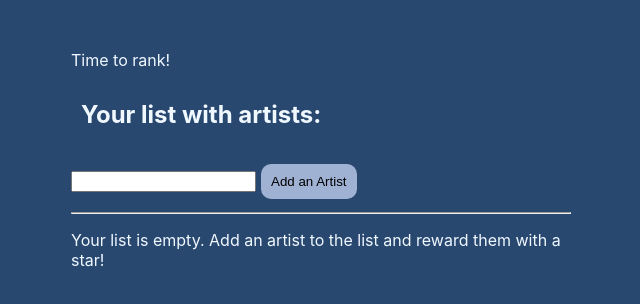
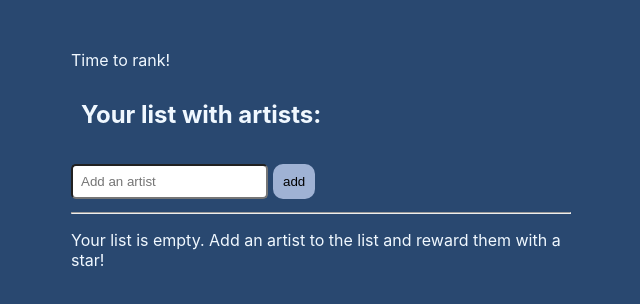
Before and after one commit to marijnbaar/artistranker, a React (Create React App) app: page / in a window 1280 px wide. Shown: the top 304 px of the page, without its empty margins (319-959 px from the left). Built offline with nearby package versions, Linux system fonts and the light colour scheme.

Commit message:
added styling to the form

```diff
--- a/src/App.js
+++ b/src/App.js
@@ -29,6 +29,7 @@ function App() {
                   text={artist.text}
                   id={artist.id}
                   count={artist.count}
+                  pic={artist.pic}
                 />
               ))
               : <p>Your list is empty. Add an artist to the list and reward them with a star!</p>}
--- a/src/components/Artistinput.js
+++ b/src/components/Artistinput.js
@@ -6,12 +6,12 @@ import { addArtist } from '../actions/actions';
 export function ArtistInput({ add }) {
   return (
     <div className="newArtist">
-      <input id="listInput" />
+      <input id="listInput" placeholder="Add an artist"/>
       <button
         className="btn-1"
         type="submit"
         onClick={() => add(document.getElementById('listInput').value)}>
-        Add an Artist
+        add
       </button>
       <hr />
     </div>
--- a/src/components/Artistpage.js
+++ b/src/components/Artistpage.js
@@ -12,15 +12,30 @@ function Artistpage(artistId) {
     dispatch(closeArtist());
   }
 
+  const editArtist = (event) => {
+    event.preventDefault();
+    const updateName = document.getElementById('updateArtistName').value;
+    const addPicture = document.getElementById('updateArtistPicture').value;
+    dispatch(updateArtist(artistId, updateName, addPicture))
+  }
+
   return (
     <div className="artist-page-wrapper">
       <h2>Artist information</h2>
-      {/* <form className="artist-form" >
+      <p>{selectArtist}</p>
+      <form className="artist-form" >
+        <label><p>Update Artist Name</p></label>
+        <input type="text" id="updateArtistName" placeholder="Enter name" />
+        <label><p>Update Artist Picture</p></label>
+        <input type="file" id="updateArtistPicture" placeholder="Upload a picture" />
+        <button type="button" className="btn-3" onClick={editArtist}>
+          Submit
+        </button>
+      </form>
 
-
-
-      </form>
-       */}
+      <button type="button" className="btn-2" onClick={closeArtistPage}>
+        <i className="fas fa-trash" />
+      </button>
     </div>
   )
 
--- a/src/index.css
+++ b/src/index.css
@@ -5,8 +5,6 @@ body {
   font-family: -apple-system, BlinkMacSystemFont, 'Segoe UI', 'Roboto', 'Oxygen',
     'Ubuntu', 'Cantarell', 'Fira Sans', 'Droid Sans', 'Helvetica Neue',
     sans-serif;
-  -webkit-font-smoothing: antialiased;
-  -moz-osx-font-smoothing: grayscale;
   background-color: rgb(41, 72, 112);
   color: aliceblue;
 }
@@ -16,7 +14,15 @@ header {
 }
 
 input {
-  color: black;
+  color: rgb(255, 255, 255);
+  padding: 8px;
+  border-radius: 5px
+}
+
+.updateArtistPicture {
+  color: rgb(255, 255, 255);
+  border-radius: 5px
+
 }
 
 .app {
@@ -82,6 +88,10 @@ margin: 0;
   cursor: pointer;
 }
 
+.fa-star {
+  padding: 20px;
+}
+
 .btn-3 {
   background-color: rgb(13, 155, 155);
   border-radius: 10px;
@@ -105,14 +115,6 @@ h1 {
   margin: 80px 0px 0px;
 }
 
-.newTask p{
-  font-weight: bold;
-}
-
-/* .newTask {
-  border: 1px solid white;
-} */
-
 
 h2 {
   width: 100%;
```
